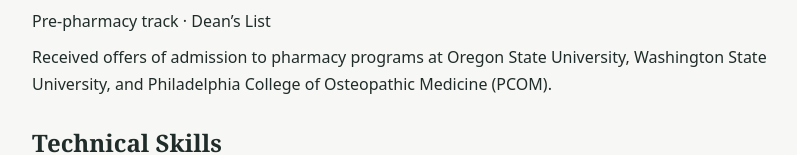
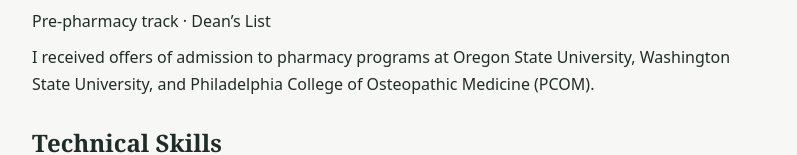
Before and after one commit to iluv3trang/iluv3trang.github.io, a plain HTML site: page index.html in a window 1280 px wide. Shown: the part 2793-2948 px from the top of the page, without its empty margins (240-1037 px from the left). Drawn offline with Linux system fonts and the light colour scheme.

Commit message:
Update index.html

```diff
--- a/index.html
+++ b/index.html
@@ -246,7 +246,7 @@ I'm Trang Nguyen, a healthcare data analyst with over five years of healthcare e
     <h3>Kennesaw State University</h3>
     <p class="subtitle">B.S. in Chemistry · May 2020</p>
     <p>Pre-pharmacy track · Dean’s List</p>
-<p>Received offers of admission to pharmacy programs at Oregon State University, Washington State University, and Philadelphia College of Osteopathic Medicine (PCOM).</p>
+<p>I received offers of admission to pharmacy programs at Oregon State University, Washington State University, and Philadelphia College of Osteopathic Medicine (PCOM).</p>
   </article>
 </section>
     <section id="skills">
```
